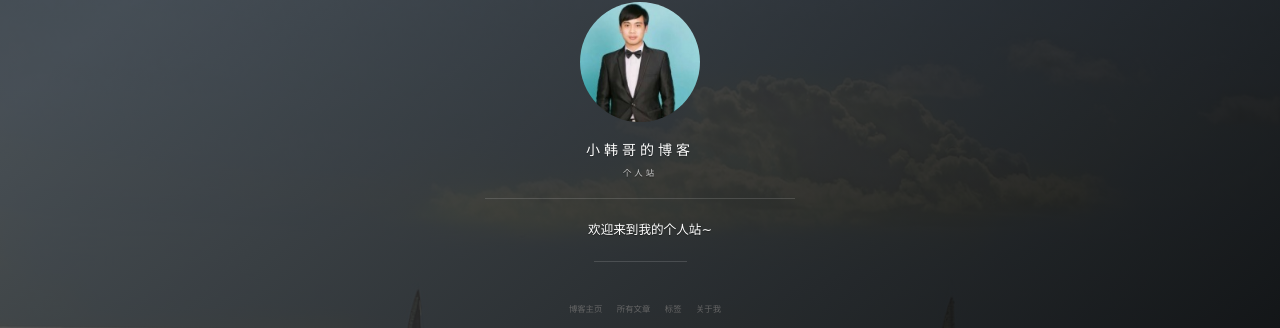
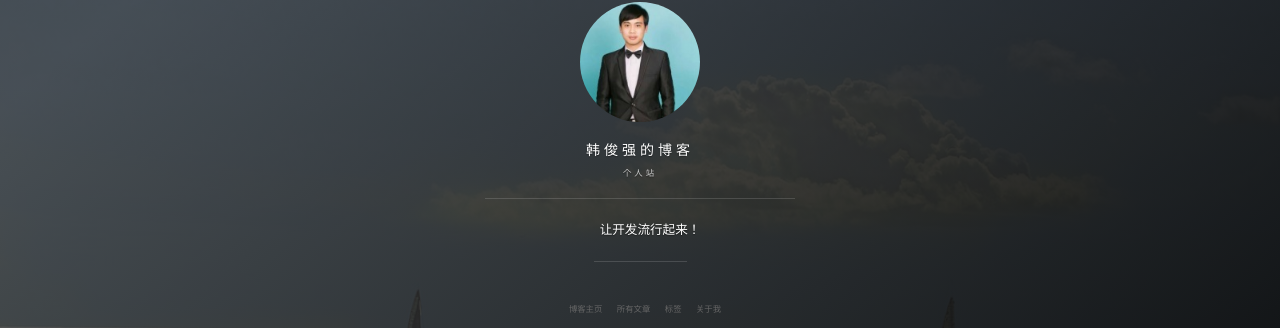
Before and after one commit to xiaohange/xiaohange.github.io, a Jekyll site: the page built from index.html, in a window 1280 px wide. Shown: the part 286-614 px from the top of the page. Built offline with Jekyll 4.4.1, drawn with Linux system fonts in a browser that asks for light colours; nearby versions of some CDN libraries; the list of posts is cut into pages by our own code; comment, search, counter and statistics services are not loaded; some of the changed text lies outside the part shown.

Commit message:
no message

```diff
--- a/_config.yml
+++ b/_config.yml
@@ -1,11 +1,11 @@
 # Basic
-title: 小韩哥的博客
+title: 韩俊强的博客
 subtitle: 个人站
-description: 欢迎来到我的个人站~
+description: 让开发流行起来！
 # 头像里面的标题
 avatarTitle: HaRi
 # 头像里面的描述
-avatarDesc: iOS / 机器学习
+avatarDesc: iOS / Swift
 url: "http://xiaohange.io"
 
 # Comment
@@ -18,7 +18,7 @@ social:
     weibo: 2169425833
     github: xiaohange
     # twitter:
-    mail: HJQ995@163.com
+    mail: 532167805@qq.com
 
 # 百度统计
 # 使用博客模板请去掉或者更换 id
```
